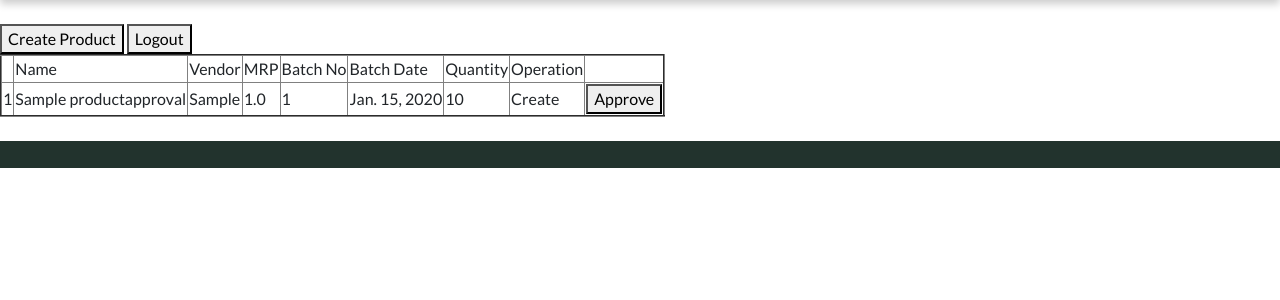
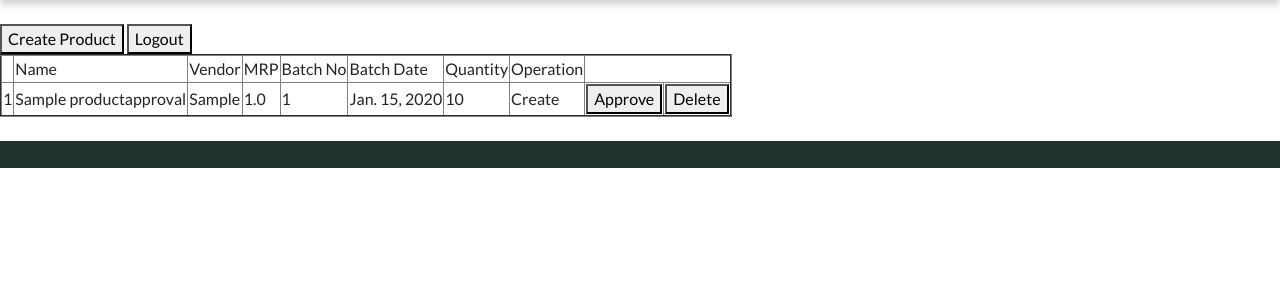
Before and after one commit to ToshipSo/PinkBlue, a Django app: page /approve_products in a window 1280 px wide. Shown: the part 73-373 px from the top of the page. Run offline with Django 3.2, Linux system fonts and the light colour scheme; a user stored in the database is signed in; tables that the repository leaves empty hold one stand-in row (values such as "Sample post"); some libraries are stand-ins or nearby versions.

Commit message:
Added delete approval request.

```diff
--- a/app/views.py
+++ b/app/views.py
@@ -5,7 +5,7 @@ from .forms import CreateUserForm, ProductCreateForm
 from .models import Product, ProductApproval
 from .serializers import ProductSerializer, ProductApprovalSerializer
 from rest_framework.viewsets import ModelViewSet
-from rest_framework.generics import UpdateAPIView
+from rest_framework.views import APIView
 from rest_framework.permissions import IsAuthenticated
 from rest_framework.response import Response
 
@@ -55,7 +55,7 @@ class ProductUpdateView(LoginRequiredMixin, View):
         return render(request, 'product_create.html', context)
 
 
-class ProductApprove(UpdateAPIView):
+class ProductApprove(APIView):
     permission_classes = (IsAuthenticated,)
     serializer_class = ProductApprovalSerializer
 
@@ -65,6 +65,17 @@ class ProductApprove(UpdateAPIView):
             ProductApproval.objects.filter(pk=kwargs['pk']).first().save()
             return Response({
                 'status': 'Approved'
+            })
+        else:
+            return Response({
+                'status': 'Not Authorized'
+            })
+
+    def delete(self, request, *args, **kwargs):
+        if request.user.role == 2:
+            ProductApproval.objects.filter(pk=kwargs['pk']).delete()
+            return Response({
+                'status': 'Discarded'
             })
         else:
             return Response({
--- a/templates/products.html
+++ b/templates/products.html
@@ -20,6 +20,16 @@
             $.ajax({
                 headers: {"X-CSRFToken": getCookie('csrftoken')},
                 url: '/api/product/' + id + '/',
+                type: 'DELETE',
+                success: function (data) {
+                    window.location.href = '/products';
+                }
+            })
+        }
+        function deleteApproval(id) {
+            $.ajax({
+                headers: {"X-CSRFToken": getCookie('csrftoken')},
+                url: '/api/approve/' + id,
                 type: 'DELETE',
                 success: function (data) {
                     window.location.href = '/products';
@@ -98,6 +108,7 @@
                     {% endif %}
                 </td>
                 <td><button onclick="approveProduct('{{ product.id }}')">Approve</button></td>
+                <td><button onclick="deleteApproval('{{ product.id }}')">Delete</button></td>
             </tr>
         {% endfor %}
         </table>
```
